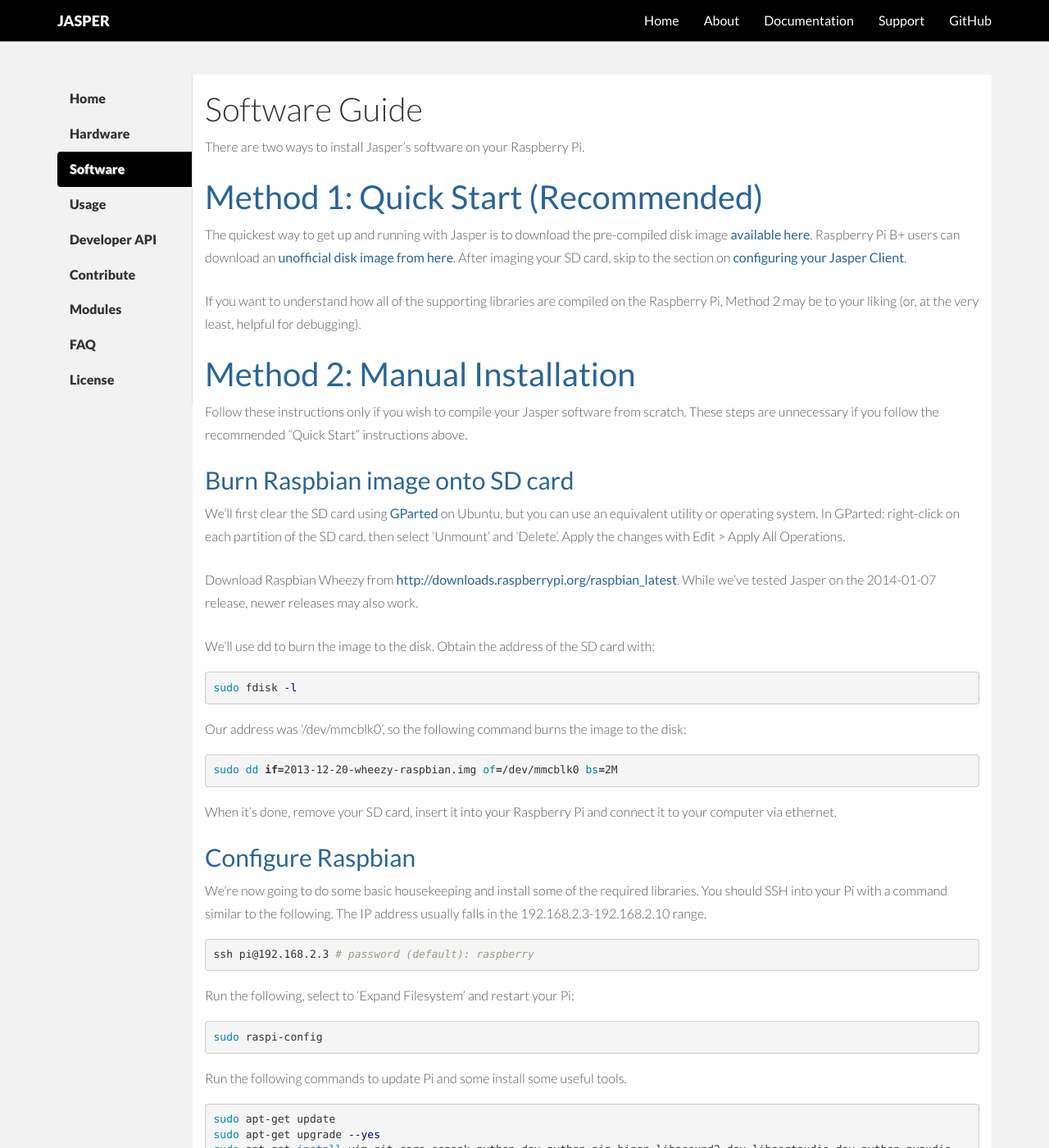
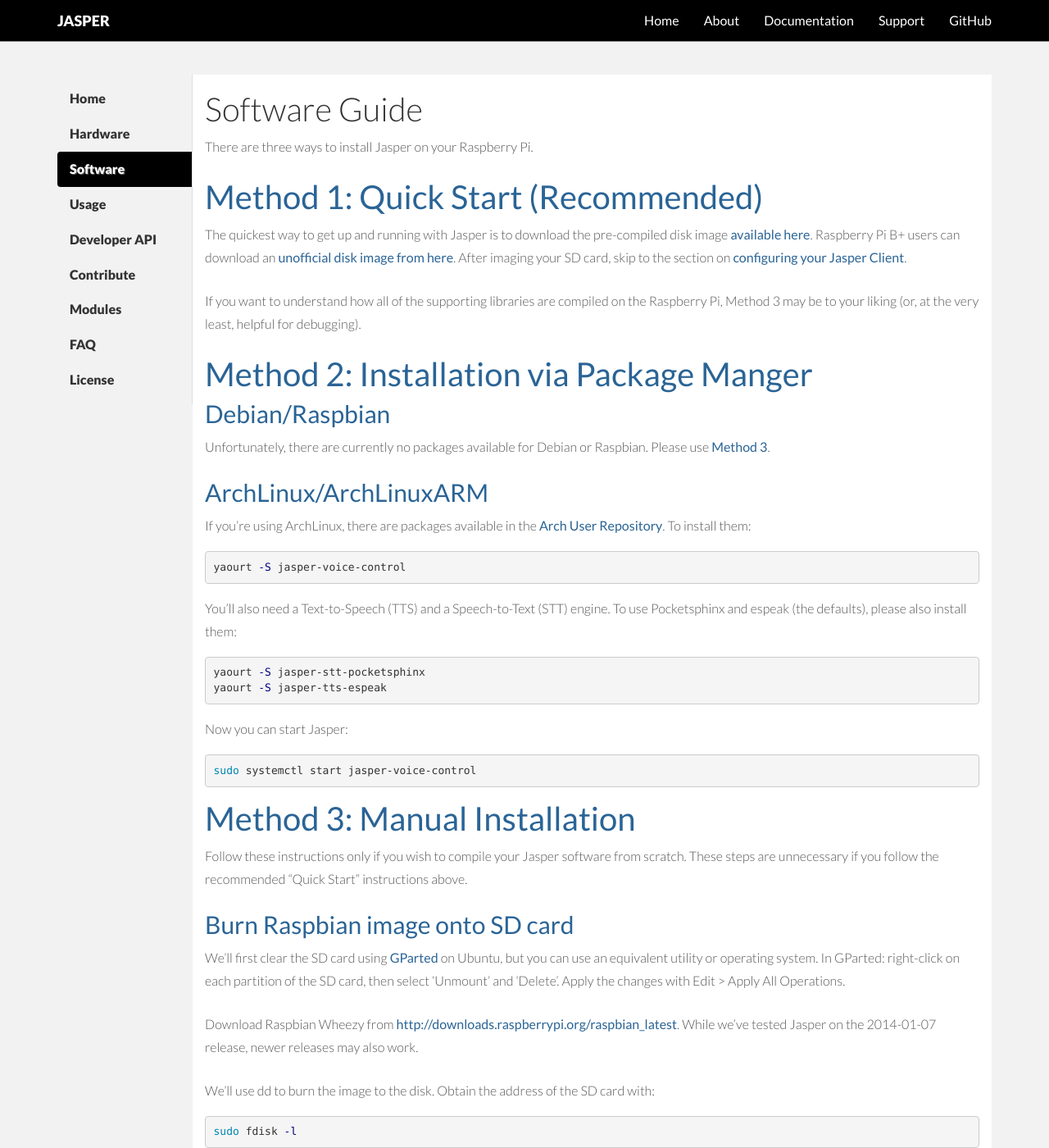
Before and after one commit to jasperproject/jasperproject.github.io, a Jekyll site: the page built from documentation/software/index.md, in a window 1280 px wide and 1400 px high. Shown: the whole window at 82% size. Built offline with Jekyll 4.4.1, drawn with Linux system fonts in a browser that asks for light colours; nearby versions of some CDN libraries.

Commit message:
Added installation method: Package Manager

```diff
--- a/documentation/software/index.md
+++ b/documentation/software/index.md
@@ -7,16 +7,40 @@
 Software Guide
 ===
 
-There are two ways to install Jasper's software on your Raspberry Pi.
+There are three ways to install Jasper on your Raspberry Pi.
 
 
 <h1 class="linked" id='quick-start'><a href="#quick-start" title="Permalink to this headline">Method 1: Quick Start (Recommended)</a></h1>
 
 The quickest way to get up and running with Jasper is to download the pre-compiled disk image [available here](http://sourceforge.net/projects/jasperproject/files/jasper-disk-image.tar.gz/download). Raspberry Pi B+ users can download an [unofficial disk image from here](http://www.filedropper.com/jasper-disk-imagebtar). After imaging your SD card, skip to the section on [configuring your Jasper Client](#configure-jasper).
 
-If you want to understand how all of the supporting libraries are compiled on the Raspberry Pi, Method 2 may be to your liking (or, at the very least, helpful for debugging).
+If you want to understand how all of the supporting libraries are compiled on the Raspberry Pi, Method 3 may be to your liking (or, at the very least, helpful for debugging).
 
-<h1 class="linked" id='manual-installation'><a href="#manual-installation" title="Permalink to this headline">Method 2: Manual Installation</a></h1>
+<h1 class="linked" id='package-manager-installation'><a href="#package-mangager-installation" title="Permalink to this headline">Method 2: Installation via Package Manger</a></h1>
+
+<h2 class="linked" id='debian-packages'><a href="#debian-packages" title="Permalink to this headline">Debian/Raspbian</a></h2>
+
+Unfortunately, there are currently no packages available for Debian or Raspbian. Please use [Method 3](#manual-installation).
+
+<h2 class="linked" id='archlinux-packages'><a href="#archlinux-packages" title="Permalink to this headline">ArchLinux/ArchLinuxARM</a></h2>
+
+If you're using ArchLinux, there are packages available in the [Arch User Repository](https://aur.archlinux.org/packages/jasper-voice-control-git/). To install them:
+{% highlight bash %}
+yaourt -S jasper-voice-control
+{% endhighlight %}
+
+You'll also need a Text-to-Speech (TTS) and a Speech-to-Text (STT) engine. To use Pocketsphinx and espeak (the defaults), please also install them:
+{% highlight bash %}
+yaourt -S jasper-stt-pocketsphinx
+yaourt -S jasper-tts-espeak
+{% endhighlight %}
+
+Now you can start Jasper:
+{% highlight bash %}
+sudo systemctl start jasper-voice-control
+{% endhighlight %}
+
+<h1 class="linked" id='manual-installation'><a href="#manual-installation" title="Permalink to this headline">Method 3: Manual Installation</a></h1>
 
 Follow these instructions only if you wish to compile your Jasper software from scratch. These steps are unnecessary if you follow the recommended "Quick Start" instructions above.
 
```
